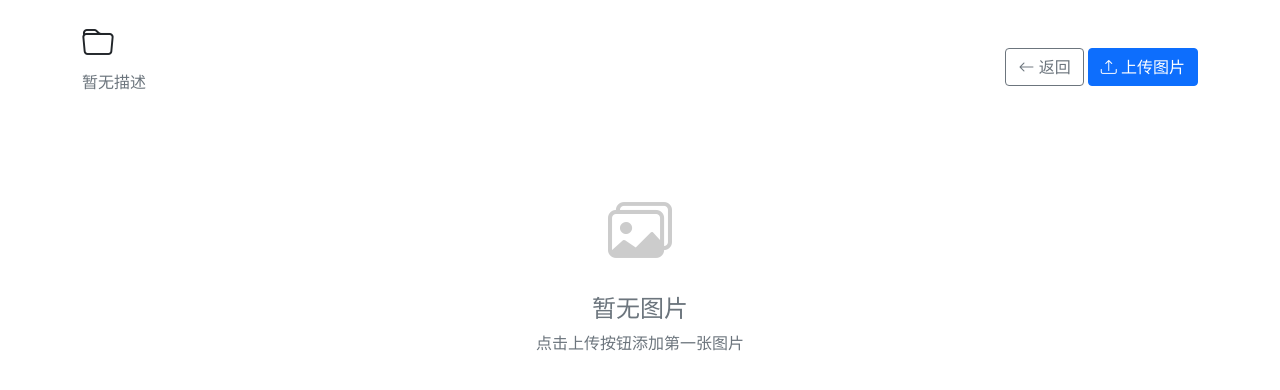
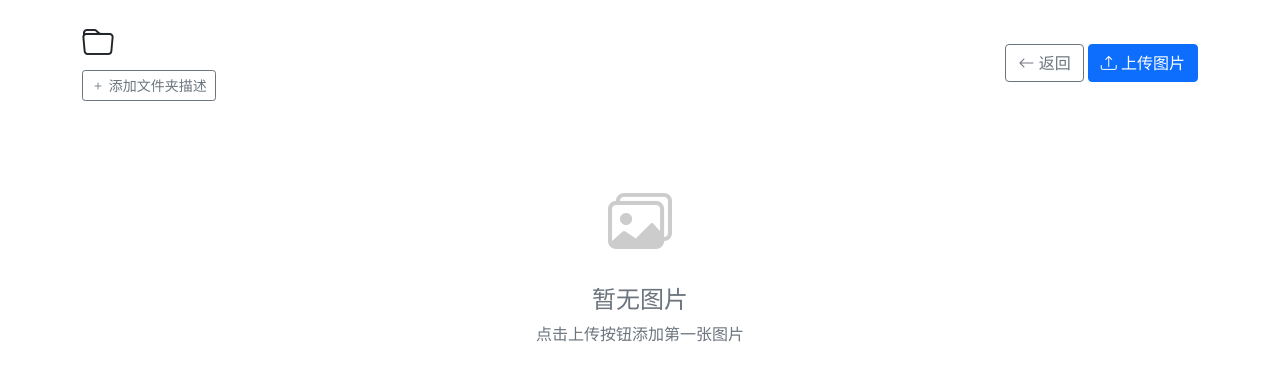
Before and after one commit to windy003/web_pics_M_2, a Flask app: template templates/folder.html in a window 1280 px wide. Shown: the part 56-446 px from the top of the page. Run offline with Flask 3, Linux system fonts and the light colour scheme; the template is opened without the code that fills it, so the values that code supplies are empty; the visitor is signed in with stand-in values (Sample User, id 1); some libraries are stand-ins or nearby versions.

Commit message:
搜索功能初具雏形

```diff
--- a/app.py
+++ b/app.py
@@ -17,7 +17,17 @@ app.config['MAX_CONTENT_LENGTH'] = 16 * 1024 * 1024  # 16MB max file size
 ALLOWED_EXTENSIONS = {'png', 'jpg', 'jpeg', 'gif', 'bmp', 'webp'}
 
 def allowed_file(filename):
-    return '.' in filename and filename.rsplit('.', 1)[1].lower() in ALLOWED_EXTENSIONS
+    """检查文件是否允许上传"""
+    if not filename:
+        return False
+
+    # 检查是否有扩展名
+    if '.' not in filename:
+        return False
+
+    # 获取扩展名并检查
+    extension = filename.rsplit('.', 1)[1].lower()
+    return extension in ALLOWED_EXTENSIONS
 
 def login_required(f):
     """登录验证装饰器"""
@@ -81,6 +91,7 @@ def init_db():
                 id INTEGER PRIMARY KEY AUTOINCREMENT,
                 filename TEXT NOT NULL,
                 original_filename TEXT NOT NULL,
+                description TEXT DEFAULT '',
                 folder_id INTEGER,
                 user_id INTEGER NOT NULL,
                 uploaded_at TIMESTAMP DEFAULT CURRENT_TIMESTAMP,
@@ -111,6 +122,9 @@ def migrate_database(cursor):
 
         # 获取管理员用户ID
         admin_user = cursor.execute('SELECT id FROM users WHERE username = "admin"').fetchone()
+        if not admin_user:
+            print("错误：无法创建或找到管理员用户")
+            return
         admin_id = admin_user[0]
 
         # 备份现有folders表
@@ -146,6 +160,9 @@ def migrate_database(cursor):
 
         # 获取管理员用户ID
         admin_user = cursor.execute('SELECT id FROM users WHERE username = "admin"').fetchone()
+        if not admin_user:
+            print("错误：无法找到管理员用户")
+            return
         admin_id = admin_user[0]
 
         # 备份现有images表
@@ -178,6 +195,12 @@ def migrate_database(cursor):
         # 移动现有图片文件到用户目录
         migrate_image_files(admin_id)
         print("images表迁移完成")
+
+    # 检查images表是否需要添加description列
+    if table_exists(cursor, 'images') and not column_exists(cursor, 'images', 'description'):
+        print("为images表添加description列...")
+        cursor.execute('ALTER TABLE images ADD COLUMN description TEXT DEFAULT ""')
+        print("description列添加完成")
 
     print("数据库迁移完成！")
     print("如果你有现有数据，默认管理员账户为：")
@@ -214,8 +237,8 @@ def create_default_folder(user_id):
     """为新用户创建默认文件夹"""
     conn = get_db_connection()
     try:
-        conn.execute('INSERT INTO folders (name, description, user_id) VALUES (?, ?, ?)',
-                     ('默认', '默认图片文件夹', user_id))
+        conn.execute('INSERT INTO folders (name, user_id) VALUES (?, ?)',
+                     ('默认', user_id))
         conn.commit()
     except sqlite3.IntegrityError:
         pass  # 文件夹已存在
@@ -312,7 +335,7 @@ def logout():
 @app.route('/')
 @login_required
 def index():
-    """主页 - 显示当前用户的所有文件夹和图片"""
+    """主页 - 显示所有文件夹"""
     user_id = session['user_id']
     conn = get_db_connection()
 
@@ -322,17 +345,68 @@ def index():
         (user_id,)
     ).fetchall()
 
-    # 获取每个文件夹的图片数量
+    # 获取每个文件夹的图片数量和描述信息
     folder_counts = {}
+    folder_descriptions = {}
     for folder in folders:
-        count = conn.execute(
+        count_result = conn.execute(
             'SELECT COUNT(*) FROM images WHERE folder_id = ? AND user_id = ?',
             (folder['id'], user_id)
-        ).fetchone()[0]
-        folder_counts[folder['id']] = count
+        ).fetchone()
+        # 安全地获取计数值
+        folder_counts[folder['id']] = count_result[0] if count_result else 0
+
+        # 获取文件夹描述
+        folder_descriptions[folder['id']] = read_folder_description(user_id, folder['id'])
 
     conn.close()
-    return render_template('index.html', folders=folders, folder_counts=folder_counts)
+    return render_template('index.html', folders=folders, folder_counts=folder_counts,
+                         folder_descriptions=folder_descriptions)
+
+def get_folder_description_file_path(user_id, folder_id):
+    """获取文件夹描述文件的路径"""
+    user_upload_dir = os.path.join(app.config['UPLOAD_FOLDER'], str(user_id))
+    return os.path.join(user_upload_dir, f'folder_{folder_id}_description.txt')
+
+def read_folder_description(user_id, folder_id):
+    """读取文件夹描述文件内容"""
+    desc_file_path = get_folder_description_file_path(user_id, folder_id)
+    try:
+        if os.path.exists(desc_file_path):
+            with open(desc_file_path, 'r', encoding='utf-8') as f:
+                return f.read().strip()
+    except Exception as e:
+        print(f"读取描述文件失败: {e}")
+    return ''
+
+def write_folder_description(user_id, folder_id, description):
+    """写入文件夹描述文件内容"""
+    desc_file_path = get_folder_description_file_path(user_id, folder_id)
+    try:
+        # 确保目录存在
+        os.makedirs(os.path.dirname(desc_file_path), exist_ok=True)
+
+        if description.strip():
+            # 如果有描述内容，写入文件
+            with open(desc_file_path, 'w', encoding='utf-8') as f:
+                f.write(description.strip())
+        else:
+            # 如果描述为空，删除文件（如果存在）
+            if os.path.exists(desc_file_path):
+                os.remove(desc_file_path)
+        return True
+    except Exception as e:
+        print(f"写入描述文件失败: {e}")
+        return False
+
+def delete_folder_description(user_id, folder_id):
+    """删除文件夹描述文件"""
+    desc_file_path = get_folder_description_file_path(user_id, folder_id)
+    try:
+        if os.path.exists(desc_file_path):
+            os.remove(desc_file_path)
+    except Exception as e:
+        print(f"删除描述文件失败: {e}")
 
 @app.route('/folder/<int:folder_id>')
 @login_required
@@ -362,61 +436,78 @@ def view_folder(folder_id):
         (user_id,)
     ).fetchall()
 
+    # 读取文件夹描述文件内容
+    folder_description = read_folder_description(user_id, folder_id)
+
     conn.close()
-    return render_template('folder.html', folder=folder, images=images, all_folders=all_folders)
+    return render_template('folder.html', folder=folder, images=images,
+                         all_folders=all_folders, folder_description=folder_description)
 
 @app.route('/upload', methods=['POST'])
 @login_required
 def upload_file():
-    """上传图片"""
+    """上传文件"""
     if 'file' not in request.files:
         flash('没有选择文件', 'error')
         return redirect(request.referrer)
 
     file = request.files['file']
     folder_id = request.form.get('folder_id')
-    user_id = session['user_id']
 
     if file.filename == '':
         flash('没有选择文件', 'error')
         return redirect(request.referrer)
 
-    # 验证文件夹属于当前用户
-    conn = get_db_connection()
-    folder = conn.execute(
-        'SELECT id FROM folders WHERE id = ? AND user_id = ?',
-        (folder_id, user_id)
-    ).fetchone()
+    if file and allowed_file(file.filename):
+        # 生成安全的文件名
+        original_filename = secure_filename(file.filename)
 
-    if not folder:
-        flash('无效的文件夹', 'error')
-        conn.close()
-        return redirect(request.referrer)
+        # 安全地获取文件扩展名
+        if '.' in original_filename:
+            file_extension = original_filename.rsplit('.', 1)[1].lower()
+        else:
+            # 如果没有扩展名，尝试从MIME类型推断
+            content_type = file.content_type
+            if content_type:
+                if 'jpeg' in content_type or 'jpg' in content_type:
+                    file_extension = 'jpg'
+                elif 'png' in content_type:
+                    file_extension = 'png'
+                elif 'gif' in content_type:
+                    file_extension = 'gif'
+                elif 'webp' in content_type:
+                    file_extension = 'webp'
+                elif 'bmp' in content_type:
+                    file_extension = 'bmp'
+                else:
+                    file_extension = 'jpg'  # 默认扩展名
+            else:
+                file_extension = 'jpg'  # 默认扩展名
 
-    if file and allowed_file(file.filename):
-        # 生成唯一文件名
-        file_extension = file.filename.rsplit('.', 1)[1].lower()
-        unique_filename = f"{uuid.uuid4().hex}.{file_extension}"
+        filename = str(uuid.uuid4()) + '.' + file_extension
 
-        # 确保上传目录存在
+        # 确保用户上传目录存在
+        user_id = session['user_id']
         user_upload_dir = os.path.join(app.config['UPLOAD_FOLDER'], str(user_id))
         os.makedirs(user_upload_dir, exist_ok=True)
 
         # 保存文件
-        file_path = os.path.join(user_upload_dir, unique_filename)
+        file_path = os.path.join(user_upload_dir, filename)
         file.save(file_path)
 
         # 保存到数据库
-        conn.execute('''
-            INSERT INTO images (filename, original_filename, folder_id, user_id)
-            VALUES (?, ?, ?, ?)
-        ''', (unique_filename, file.filename, folder_id, user_id))
+        conn = get_db_connection()
+        conn.execute(
+            'INSERT INTO images (filename, original_filename, folder_id, user_id) VALUES (?, ?, ?, ?)',
+            (filename, original_filename, folder_id, user_id)
+        )
         conn.commit()
+        conn.close()
+
         flash('图片上传成功', 'success')
     else:
         flash('不支持的文件格式', 'error')
 
-    conn.close()
     return redirect(request.referrer)
 
 @app.route('/create_folder', methods=['POST'])
@@ -424,7 +515,6 @@ def upload_file():
 def create_folder():
     """创建新文件夹"""
     folder_name = request.form.get('folder_name', '').strip()
-    description = request.form.get('description', '').strip()
     user_id = session['user_id']
 
     if not folder_name:
@@ -433,8 +523,9 @@ def create_folder():
 
     conn = get_db_connection()
     try:
-        conn.execute('INSERT INTO folders (name, description, user_id) VALUES (?, ?, ?)',
-                    (folder_name, description, user_id))
+        cursor = conn.execute('INSERT INTO folders (name, user_id) VALUES (?, ?)',
+                    (folder_name, user_id))
+        folder_id = cursor.lastrowid
         conn.commit()
         flash('文件夹创建成功', 'success')
     except sqlite3.IntegrityError:
@@ -447,32 +538,74 @@ def create_folder():
 @app.route('/update_folder/<int:folder_id>', methods=['POST'])
 @login_required
 def update_folder(folder_id):
-    """更新文件夹信息"""
-    folder_name = request.form.get('folder_name', '').strip()
-    description = request.form.get('description', '').strip()
-    user_id = session['user_id']
+    """更新文件夹信息（包括名称和描述）"""
+    print(f"更新文件夹信息: {request}")
+    print(f"更新文件夹信息: {request.form}")
 
-    if not folder_name:
-        flash('文件夹名称不能为空', 'error')
+    try:
+        folder_name = request.form.get('folder_name', '').strip()
+        description = request.form.get('description', '').strip()
+        user_id = session['user_id']
+
+        print(f"收到更新请求:")
+        print(f"  用户ID: {user_id}")
+        print(f"  文件夹ID: {folder_id}")
+        print(f"  文件夹名称: '{folder_name}'")
+        print(f"  描述内容: '{description}'")
+        print(f"  描述长度: {len(description)}")
+
+        if not folder_name:
+            flash('文件夹名称不能为空', 'error')
+            return redirect(request.referrer)
+
+        # 验证文件夹是否属于当前用户
+        conn = get_db_connection()
+        folder = conn.execute(
+            'SELECT id FROM folders WHERE id = ? AND user_id = ?',
+            (folder_id, user_id)
+        ).fetchone()
+
+        if not folder:
+            flash('文件夹不存在或无权访问', 'error')
+            conn.close()
+            return redirect(request.referrer)
+
+        # 更新数据库中的文件夹名称
+        try:
+            result = conn.execute(
+                'UPDATE folders SET name = ? WHERE id = ? AND user_id = ?',
+                (folder_name, folder_id, user_id)
+            )
+            if result.rowcount == 0:
+                flash('文件夹不存在或无权访问', 'error')
+                conn.close()
+                return redirect(request.referrer)
+            else:
+                conn.commit()
+                print(f"文件夹名称更新成功")
+        except sqlite3.IntegrityError:
+            flash('文件夹名称已存在', 'error')
+            conn.close()
+            return redirect(request.referrer)
+        finally:
+            conn.close()
+
+        # 更新文件夹描述文件
+        if write_folder_description(user_id, folder_id, description):
+            print(f"文件夹描述更新成功")
+            flash('文件夹信息更新成功', 'success')
+        else:
+            print(f"文件夹描述更新失败")
+            flash('文件夹名称更新成功，但描述更新失败', 'warning')
+
         return redirect(request.referrer)
 
-    conn = get_db_connection()
-    try:
-        result = conn.execute(
-            'UPDATE folders SET name = ?, description = ? WHERE id = ? AND user_id = ?',
-            (folder_name, description, folder_id, user_id)
-        )
-        if result.rowcount == 0:
-            flash('文件夹不存在或无权访问', 'error')
-        else:
-            conn.commit()
-            flash('文件夹更新成功', 'success')
-    except sqlite3.IntegrityError:
-        flash('文件夹名称已存在', 'error')
-    finally:
-        conn.close()
-
-    return redirect(request.referrer)
+    except Exception as e:
+        print(f"更新文件夹信息失败: {e}")
+        import traceback
+        traceback.print_exc()
+        flash('文件夹更新失败', 'error')
+        return redirect(request.referrer)
 
 @app.route('/delete_folder/<int:folder_id>', methods=['POST'])
 @login_required
@@ -504,6 +637,9 @@ def delete_folder(folder_id):
         file_path = os.path.join(user_upload_dir, image['filename'])
         if os.path.exists(file_path):
             os.remove(file_path)
+
+    # 删除文件夹描述文件
+    delete_folder_description(user_id, folder_id)
 
     # 删除数据库记录
     conn.execute('DELETE FROM images WHERE folder_id = ? AND user_id = ?', (folder_id, user_id))
@@ -633,29 +769,77 @@ def search():
         (user_id,)
     ).fetchall()
 
-    if folder_id:
-        # 在特定文件夹中搜索
-        images = conn.execute('''
-            SELECT i.*, f.name as folder_name
-            FROM images i
-            JOIN folders f ON i.folder_id = f.id
-            WHERE i.folder_id = ? AND i.user_id = ? AND (
-                i.original_filename LIKE ? OR
-                f.description LIKE ?
-            )
-            ORDER BY i.uploaded_at DESC
-        ''', (folder_id, user_id, f'%{query}%', f'%{query}%')).fetchall()
-    else:
-        # 全局搜索（仅当前用户的数据）
-        images = conn.execute('''
-            SELECT i.*, f.name as folder_name
-            FROM images i
-            JOIN folders f ON i.folder_id = f.id
-            WHERE i.user_id = ? AND (
-                i.original_filename LIKE ? OR f.description LIKE ?
-            )
-            ORDER BY i.uploaded_at DESC
-        ''', (user_id, f'%{query}%', f'%{query}%')).fetchall()
+    # 搜索匹配的图片
+    images = []
+
+    try:
+        if folder_id:
+            # 在特定文件夹中搜索
+            images = conn.execute('''
+                SELECT i.*, f.name as folder_name
+                FROM images i
+                JOIN folders f ON i.folder_id = f.id
+                WHERE i.folder_id = ? AND i.user_id = ? AND i.original_filename LIKE ?
+                ORDER BY i.uploaded_at DESC
+            ''', (folder_id, user_id, f'%{query}%')).fetchall()
+
+            # 检查该文件夹的描述文件是否匹配
+            try:
+                folder_desc = read_folder_description(user_id, int(folder_id))
+                print(f"folder_desc: {folder_desc}")
+                if folder_desc and query.lower() in folder_desc.lower():
+                    # 如果文件夹描述匹配，获取该文件夹的所有图片
+                    desc_matched_images = conn.execute('''
+                        SELECT i.*, f.name as folder_name
+                        FROM images i
+                        JOIN folders f ON i.folder_id = f.id
+                        WHERE i.folder_id = ? AND i.user_id = ?
+                        ORDER BY i.uploaded_at DESC
+                    ''', (folder_id, user_id)).fetchall()
+
+                    # 合并结果，去重
+                    image_ids = {img['id'] for img in images}
+                    for img in desc_matched_images:
+                        if img['id'] not in image_ids:
+                            images.append(img)
+            except (ValueError, TypeError):
+                pass  # 忽略folder_id转换错误
+        else:
+            # 全局搜索（仅当前用户的数据）
+            images = conn.execute('''
+                SELECT i.*, f.name as folder_name
+                FROM images i
+                JOIN folders f ON i.folder_id = f.id
+                WHERE i.user_id = ? AND i.original_filename LIKE ?
+                ORDER BY i.uploaded_at DESC
+            ''', (user_id, f'%{query}%')).fetchall()
+
+            # 搜索所有文件夹的描述文件
+            for folder in all_folders:
+                try:
+                    folder_desc = read_folder_description(user_id, folder['id'])
+                    if folder_desc and query.lower() in folder_desc.lower():
+                        # 如果文件夹描述匹配，获取该文件夹的所有图片
+                        desc_matched_images = conn.execute('''
+                            SELECT i.*, f.name as folder_name
+                            FROM images i
+                            JOIN folders f ON i.folder_id = f.id
+                            WHERE i.folder_id = ? AND i.user_id = ?
+                            ORDER BY i.uploaded_at DESC
+                        ''', (folder['id'], user_id)).fetchall()
+
+                        # 合并结果，去重
+                        image_ids = {img['id'] for img in images}
+                        for img in desc_matched_images:
+                            if img['id'] not in image_ids:
+                                images.append(img)
+                except Exception as e:
+                    print(f"搜索文件夹 {folder['id']} 描述时出错: {e}")
+                    continue
+
+    except Exception as e:
+        print(f"搜索过程中出错: {e}")
+        images = []
 
     conn.close()
     return render_template('search.html', images=images, folders=all_folders,
--- a/templates/folder.html
+++ b/templates/folder.html
@@ -6,7 +6,27 @@
 <div class="d-flex justify-content-between align-items-center mb-4">
     <div>
         <h2><i class="bi bi-folder"></i> {{ folder.name }}</h2>
-        <p class="text-muted">{{ folder.description or '暂无描述' }}</p>
+        <div class="mt-2">
+            {% if folder_description %}
+            <div class="card">
+                <div class="card-body">
+                    <h6 class="card-title">
+                        <i class="bi bi-file-text"></i> 文件夹描述
+                        <button class="btn btn-sm btn-outline-primary ms-2" data-bs-toggle="modal"
+                                data-bs-target="#editDescriptionModal">
+                            <i class="bi bi-pencil"></i> 编辑
+                        </button>
+                    </h6>
+                    <p class="card-text">{{ folder_description }}</p>
+                </div>
+            </div>
+            {% else %}
+            <button class="btn btn-outline-secondary btn-sm" data-bs-toggle="modal"
+                    data-bs-target="#editDescriptionModal">
+                <i class="bi bi-plus"></i> 添加文件夹描述
+            </button>
+            {% endif %}
+        </div>
     </div>
     <div>
         <a href="{{ url_for('index') }}" class="btn btn-outline-secondary">
@@ -134,6 +154,35 @@
 </div>
 {% endif %}
 
+<!-- 编辑文件夹描述模态框 -->
+<div class="modal fade" id="editDescriptionModal" tabindex="-1">
+    <div class="modal-dialog modal-lg">
+        <div class="modal-content">
+            <form method="POST" action="{{ url_for('update_folder_description', folder_id=folder.id) }}">
+                <div class="modal-header">
+                    <h5 class="modal-title">编辑文件夹描述</h5>
+                    <button type="button" class="btn-close" data-bs-dismiss="modal"></button>
+                </div>
+                <div class="modal-body">
+                    <div class="mb-3">
+                        <label class="form-label">文件夹描述</label>
+                        <textarea class="form-control" name="description" rows="8"
+                                  placeholder="在这里输入文件夹的详细描述信息...">{{ folder_description or '' }}</textarea>
+                        <div class="form-text">
+                            <i class="bi bi-info-circle"></i>
+                            描述信息将保存为txt文件，与图片文件存放在同一目录中，可以在搜索时被检索到。
+                        </div>
+                    </div>
+                </div>
+                <div class="modal-footer">
+                    <button type="button" class="btn btn-secondary" data-bs-dismiss="modal">取消</button>
+                    <button type="submit" class="btn btn-primary">保存</button>
+                </div>
+            </form>
+        </div>
+    </div>
+</div>
+
 <!-- 上传图片模态框 -->
 <div class="modal fade" id="uploadModal" tabindex="-1">
     <div class="modal-dialog">
--- a/templates/search.html
+++ b/templates/search.html
@@ -39,7 +39,7 @@
         {% for image in images %}
         <div class="col-md-6 col-lg-4 col-xl-3 mb-4">
             <div class="card image-card">
-                <img src="{{ url_for('uploaded_file', filename=image.filename) }}"
+                <img src="{{ url_for('uploaded_file', user_id=session.user_id, filename=image.filename) }}"
                      class="card-img-top image-thumbnail" alt="{{ image.original_filename }}">
                 <div class="card-body">
                     <h6 class="card-title">{{ image.original_filename }}</h6>
@@ -69,7 +69,7 @@
 <div class="text-center py-5">
     <i class="bi bi-search" style="font-size: 4rem; color: #ccc;"></i>
     <h4 class="mt-3 text-muted">输入关键词开始搜索</h4>
-    <p class="text-muted">可以搜索图片名称或文件夹描述</p>
+    <p class="text-muted">可以搜索图片名称或文件夹描述信息</p>
 </div>
 {% endif %}
 {% endblock %}
```
Also changed, not shown: templates/index.html (+8 -3 lines).
